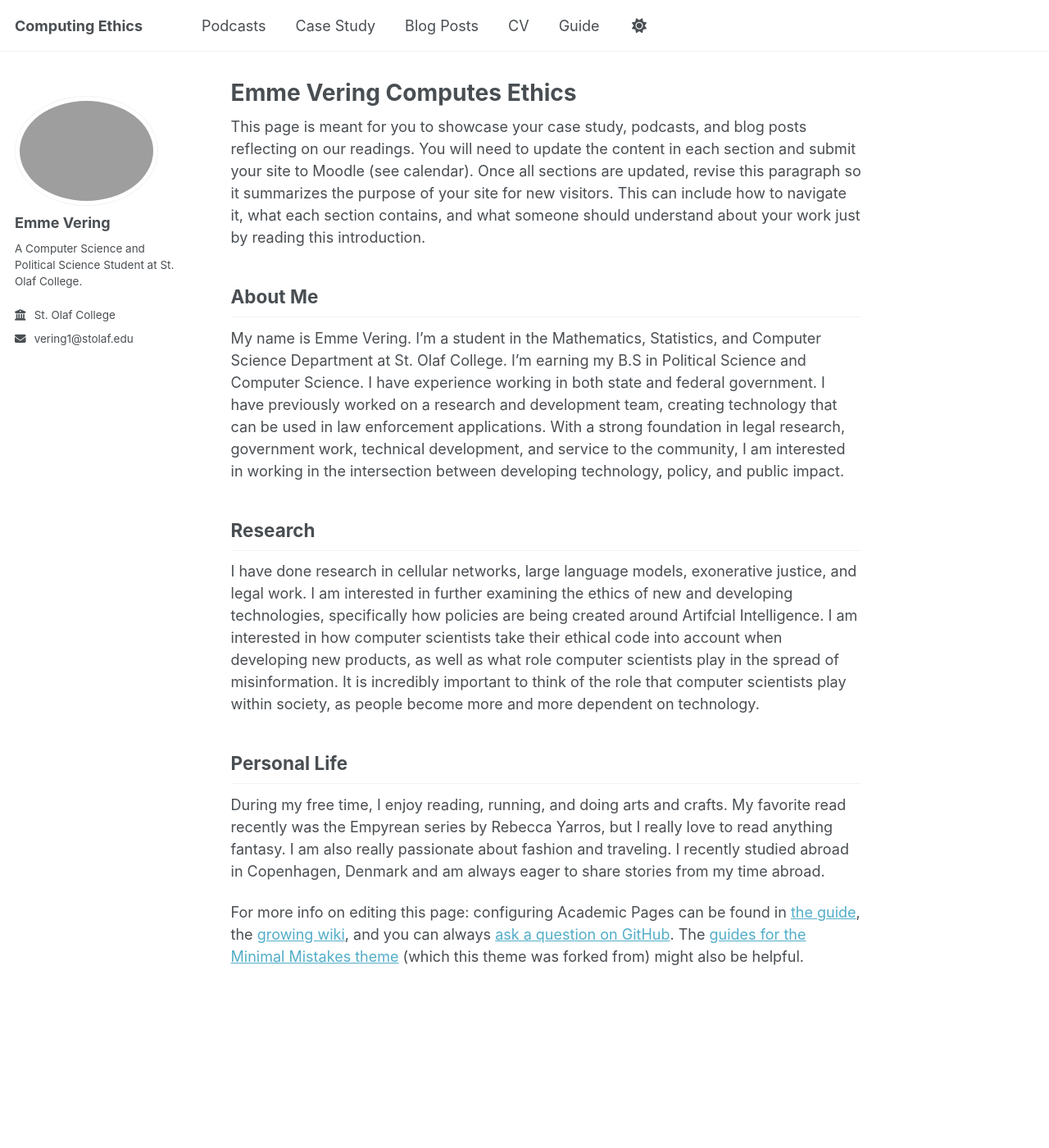
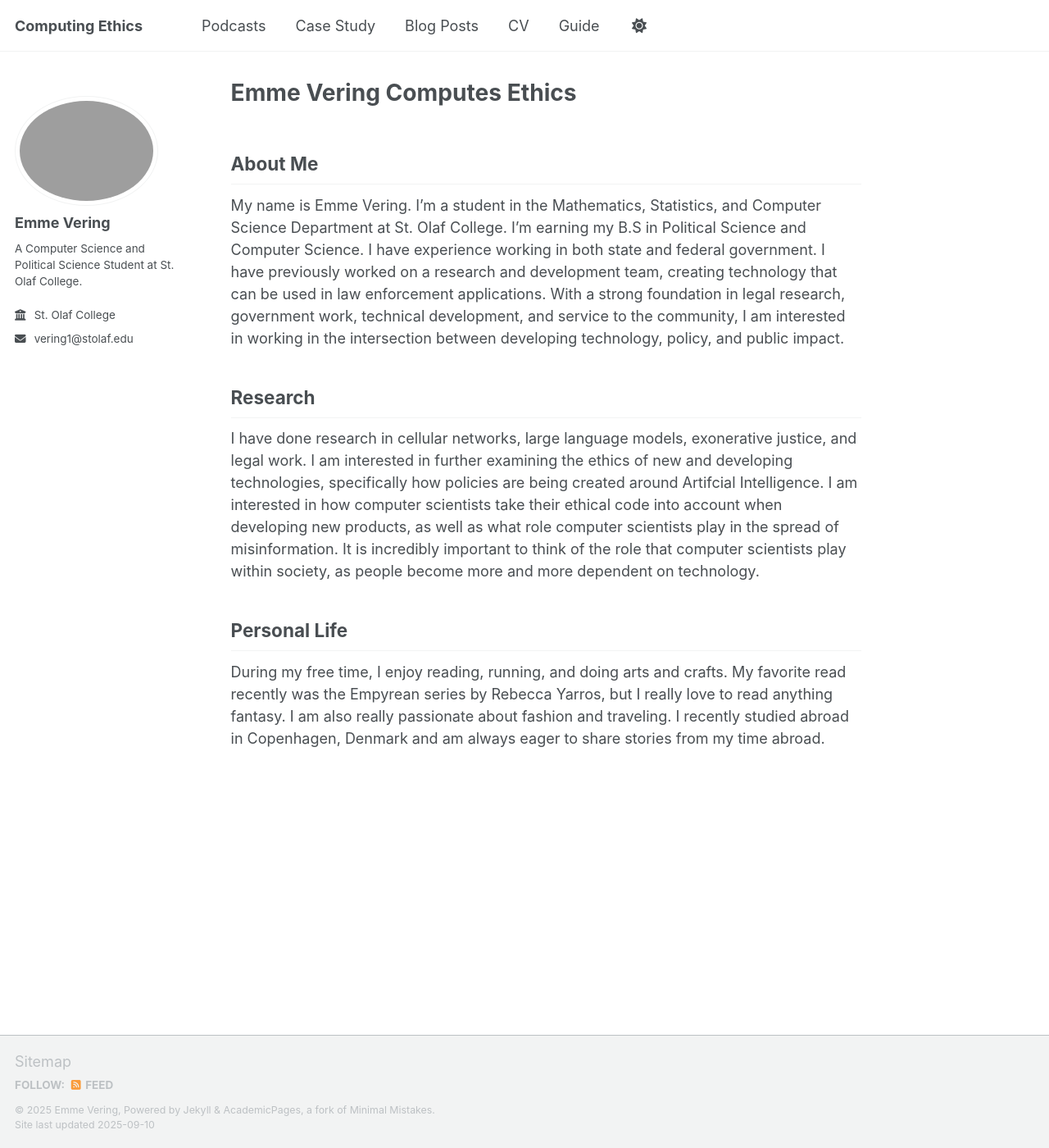
Before and after one commit to vering11/ethics_fall2025, a Jekyll site: the page built from _pages/about.md, in a window 1280 px wide and 1400 px high. Shown: the whole window at 82% size. Built offline with Jekyll 4.4.1, drawn with Linux system fonts in a browser that asks for light colours; a script that is not in the unit is left out.

Commit message:
parts of about me deleted

```diff
--- a/_pages/about.md
+++ b/_pages/about.md
@@ -6,9 +6,6 @@
   - /about/
   - /about.html
 ---
-
-This page is meant for you to showcase your case study, podcasts, and blog posts reflecting on our readings. You will need to update the content in each section and submit your site to Moodle (see calendar). Once all sections are updated, revise this paragraph so it summarizes the purpose of your site for new visitors. This can include how to navigate it, what each section contains, and what someone should understand about your work just by reading this introduction.
-
 
 About Me
 ---
@@ -21,5 +18,3 @@
 Personal Life
 ---
 During my free time, I enjoy reading, running, and doing arts and crafts. My favorite read recently was the Empyrean series by Rebecca Yarros, but I really love to read anything fantasy. I am also really passionate about fashion and traveling. I recently studied abroad in Copenhagen, Denmark and am always eager to share stories from my time abroad.
-
-For more info on editing this page: configuring Academic Pages can be found in [the guide](https://academicpages.github.io/markdown/), the [growing wiki](https://github.com/academicpages/academicpages.github.io/wiki), and you can always [ask a question on GitHub](https://github.com/academicpages/academicpages.github.io/discussions). The [guides for the Minimal Mistakes theme](https://mmistakes.github.io/minimal-mistakes/docs/configuration/) (which this theme was forked from) might also be helpful.
```
